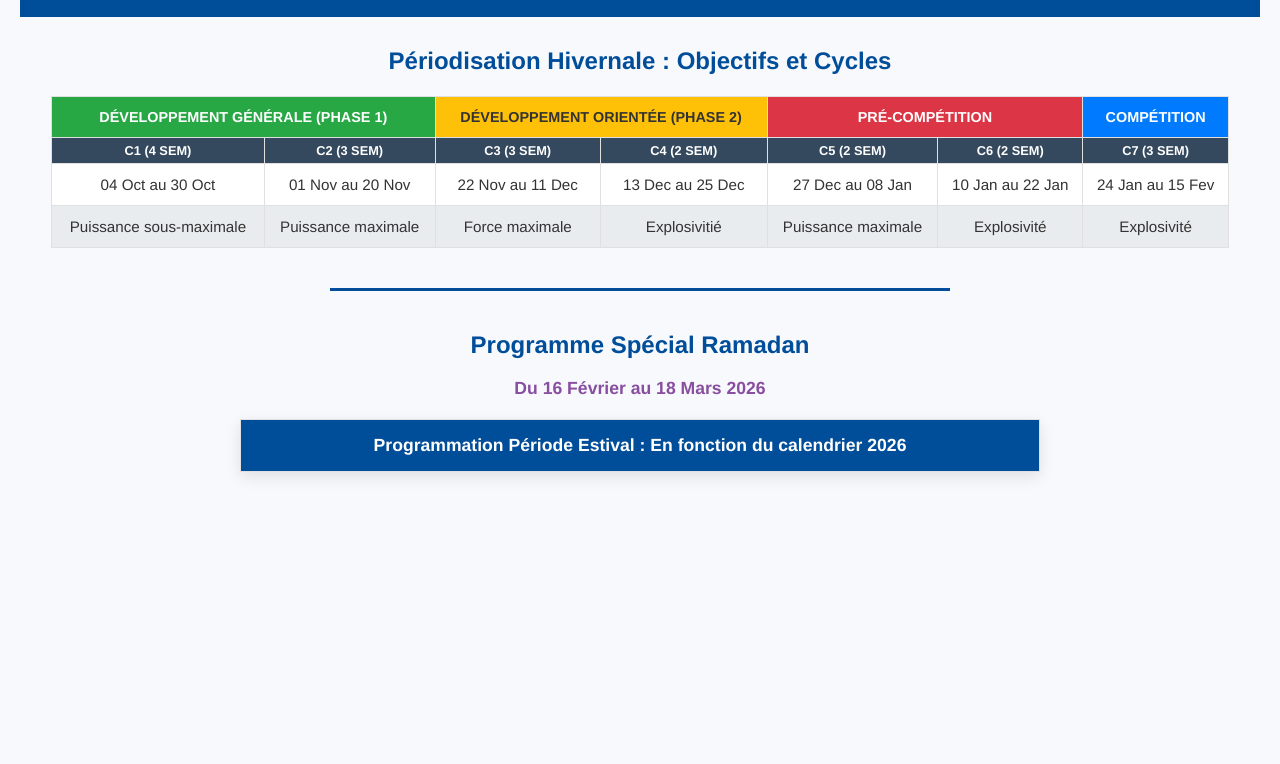
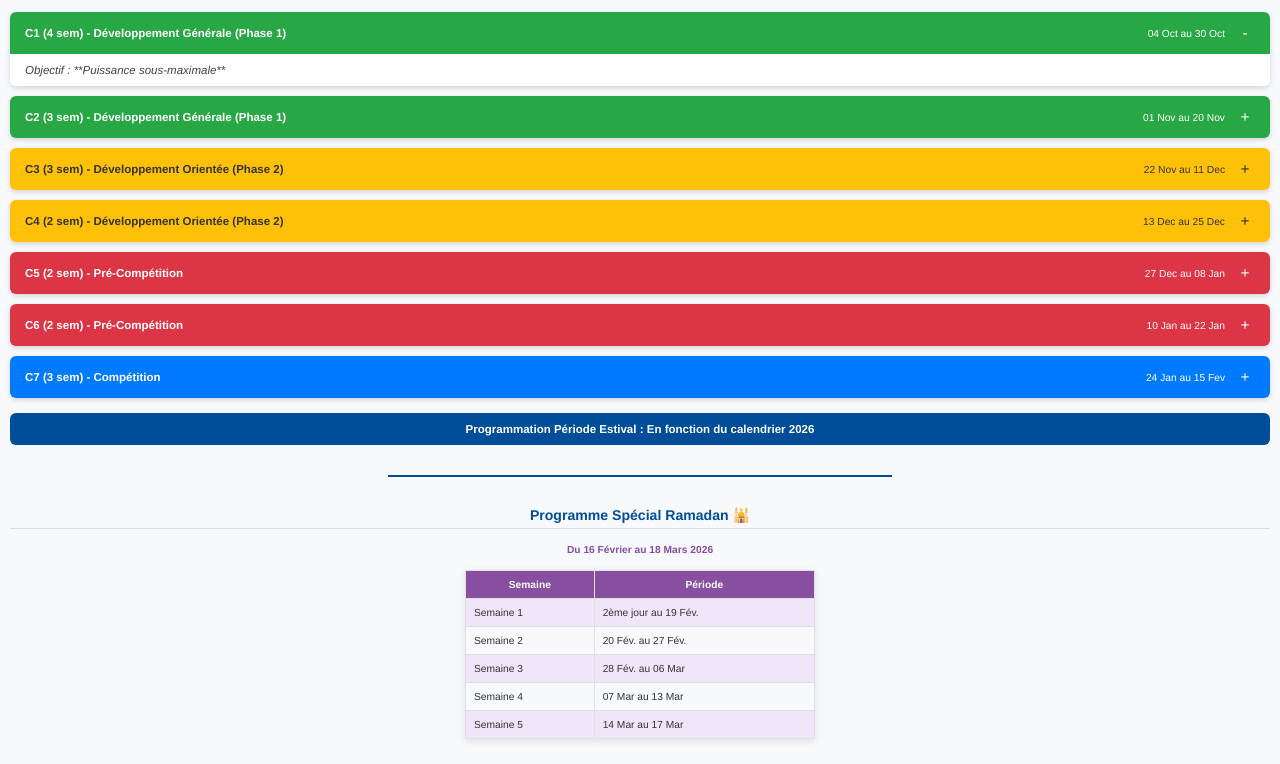
Before and after one commit to athledz/program26, a plain HTML site: page index.html in a window 1280 px wide. Shown: the part 101-865 px from the top of the page. Before the commit the page ends 800 px from the top, so only its background shows below. Drawn offline with Linux system fonts and the light colour scheme.

Commit message:
Add files via upload

```diff
--- a/index.html
+++ b/index.html
@@ -3,82 +3,161 @@
 <head>
     <meta charset="UTF-8">
     <meta name="viewport" content="width=device-width, initial-scale=1.0">
-    <title>Programme Général Hivernal et Spécial Ramadan (Responsive)</title>
+    <title>Programme Général Hivernal (Mobile Ready)</title>
     <link rel="stylesheet" href="styles.css">
 </head>
 <body>
 
     <header>
-        <h1>Programme Général  Période Hivernal 2026  </h1>
-         <p>(Oct. Nov. Déc. Jan. Fév.) 19 semaines, 95 Séances </p>
-
+        <h1>Programme Général Période Hivernal 2026</h1>
+        <p>(Oct. Nov. Déc. Jan. Fév.) 19 semaines, 95 Séances</p>
     </header>
 
     <section id="periode-hivernale">
         <h2>Périodisation Hivernale : Objectifs et Cycles</h2>
 
-        <div class="table-responsive-container">
-            <table class="programme-general">
-                <thead>
-                    <tr>
-                        <th colspan="2" class="phase-dev-gen">Développement Générale (Phase 1)</th>
-                        <th colspan="2" class="phase-dev-ori">Développement Orientée (Phase 2)</th>
-                        <th colspan="2" class="phase-pre-comp">Pré-Compétition</th>
-                        <th colspan="1" class="phase-comp">Compétition</th>
-                    </tr>
-                    <tr class="cycle-header">
-                        <th>C1 (4 sem)</th>
-                        <th>C2 (3 sem)</th>
-                        <th>C3 (3 sem)</th>
-                        <th>C4 (2 sem)</th>
-                        <th>C5 (2 sem)</th>
-                        <th>C6 (2 sem)</th>
-                        <th>C7 (3 sem)</th>
-                    </tr>
-                </thead>
-                <tbody>
-                    <tr class="period-row">
-                        <td>04 Oct au 30 Oct</td>
-                        <td>01 Nov au 20 Nov</td>
-                        <td>22 Nov au 11 Dec</td>
-                        <td>13 Dec au 25 Dec</td>
-                        <td>27 Dec au 08 Jan</td>
-                        <td>10 Jan au 22 Jan</td>
-                        <td>24 Jan au 15 Fev</td>
-                    </tr>
+        <div id="programme-cards">
 
-                    <tr class="objective-row">
-                        <td class="cycle-obj">Puissance sous-maximale</td>
-                        <td class="cycle-obj">Puissance maximale</td>
-                        <td class="cycle-obj">Force maximale</td>
-                        <td class="cycle-obj">Explosivitié</td>
-                        <td class="cycle-obj">Puissance maximale</td>
-                        <td class="cycle-obj">Explosivité</td>
-                        <td class="cycle-obj">Explosivité</td>
-                    </tr>
+            <div class="cycle-card phase-dev-gen">
+                <div class="card-header" onclick="toggleCard(this)">
+                    <span class="cycle-title">C1 (4 sem) - Développement Générale (Phase 1)</span>
+                    <span class="cycle-period">04 Oct au 30 Oct</span>
+                    <span class="toggle-icon">+</span>
+                </div>
+                <div class="card-content">
+                    <p class="objective">Objectif : **Puissance sous-maximale**</p>
+                </div>
+            </div>
 
+            <div class="cycle-card phase-dev-gen">
+                <div class="card-header" onclick="toggleCard(this)">
+                    <span class="cycle-title">C2 (3 sem) - Développement Générale (Phase 1)</span>
+                    <span class="cycle-period">01 Nov au 20 Nov</span>
+                    <span class="toggle-icon">+</span>
+                </div>
+                <div class="card-content">
+                    <p class="objective">Objectif : **Puissance maximale**</p>
+                </div>
+            </div>
 
-                </tbody>
-            </table>
+            <div class="cycle-card phase-dev-ori">
+                <div class="card-header" onclick="toggleCard(this)">
+                    <span class="cycle-title">C3 (3 sem) - Développement Orientée (Phase 2)</span>
+                    <span class="cycle-period">22 Nov au 11 Dec</span>
+                    <span class="toggle-icon">+</span>
+                </div>
+                <div class="card-content">
+                    <p class="objective">Objectif : **Force maximale**</p>
+                </div>
+            </div>
+
+            <div class="cycle-card phase-dev-ori">
+                <div class="card-header" onclick="toggleCard(this)">
+                    <span class="cycle-title">C4 (2 sem) - Développement Orientée (Phase 2)</span>
+                    <span class="cycle-period">13 Dec au 25 Dec</span>
+                    <span class="toggle-icon">+</span>
+                </div>
+                <div class="card-content">
+                    <p class="objective">Objectif : **Explosivitié**</p>
+                </div>
+            </div>
+
+            <div class="cycle-card phase-pre-comp">
+                <div class="card-header" onclick="toggleCard(this)">
+                    <span class="cycle-title">C5 (2 sem) - Pré-Compétition</span>
+                    <span class="cycle-period">27 Dec au 08 Jan</span>
+                    <span class="toggle-icon">+</span>
+                </div>
+                <div class="card-content">
+                    <p class="objective">Objectif : **Puissance maximale**</p>
+                </div>
+            </div>
+
+            <div class="cycle-card phase-pre-comp">
+                <div class="card-header" onclick="toggleCard(this)">
+                    <span class="cycle-title">C6 (2 sem) - Pré-Compétition</span>
+                    <span class="cycle-period">10 Jan au 22 Jan</span>
+                    <span class="toggle-icon">+</span>
+                </div>
+                <div class="card-content">
+                    <p class="objective">Objectif : **Explosivité**</p>
+                </div>
+            </div>
+
+            <div class="cycle-card phase-comp">
+                <div class="card-header" onclick="toggleCard(this)">
+                    <span class="cycle-title">C7 (3 sem) - Compétition</span>
+                    <span class="cycle-period">24 Jan au 15 Fev</span>
+                    <span class="toggle-icon">+</span>
+                </div>
+                <div class="card-content">
+                    <p class="objective">Objectif : **Explosivité**</p>
+                </div>
+            </div>
         </div>
+
+        <p class="phase-comp-est">
+            Programmation Période Estival : En fonction du calendrier 2026
+        </p>
     </section>
 
     <hr>
 
     <section id="programme-ramadan">
-        <h2>Programme Spécial Ramadan </h2>
+        <h2>Programme Spécial Ramadan 🕌</h2>
         <p class="ramadan-date">Du 16 Février au 18 Mars 2026</p>
 
-        <table class="programme-ramadan"> <thead>
-
+        <table class="programme-ramadan">
+            <thead>
+                <tr>
+                    <th>Semaine</th>
+                    <th>Période</th>
+                </tr>
             </thead>
-
-                        <td colspan="7" class="phase-comp-est">
-                            Programmation Période Estival : En fonction du calendrier 2026
-                        </td>
-                    </tr>
+            <tbody>
+                <tr><td>Semaine 1</td><td>2ème jour au 19 Fév.</td></tr>
+                <tr><td>Semaine 2</td><td>20 Fév. au 27 Fév.</td></tr>
+                <tr><td>Semaine 3</td><td>28 Fév. au 06 Mar</td></tr>
+                <tr><td>Semaine 4</td><td>07 Mar au 13 Mar</td></tr>
+                <tr><td>Semaine 5</td><td>14 Mar au 17 Mar</td></tr>
+            </tbody>
         </table>
     </section>
 
+    <script>
+        /**
+         * Bascule l'affichage (déplie/replie) du contenu d'une carte de cycle.
+         * @param {HTMLElement} headerElement - L'en-tête de la carte cliquée.
+         */
+        function toggleCard(headerElement) {
+            // Trouve le conteneur parent (la carte entière)
+            const card = headerElement.parentElement;
+            // Trouve le contenu de la carte à basculer
+            const content = headerElement.nextElementSibling;
+            // Trouve l'icône +/-
+            const icon = headerElement.querySelector('.toggle-icon');
+
+            // Bascule la classe 'active' sur la carte entière
+            card.classList.toggle('active');
+
+            // Bascule l'affichage du contenu
+            if (content.style.maxHeight) {
+                content.style.maxHeight = null;
+                icon.textContent = '+';
+            } else {
+                // Définit la hauteur à 'scrollHeight' pour que l'animation fonctionne
+                content.style.maxHeight = content.scrollHeight + "px";
+                icon.textContent = '-';
+            }
+        }
+
+        // Déploie la première carte par défaut au chargement
+        document.addEventListener('DOMContentLoaded', (event) => {
+            const firstHeader = document.querySelector('.cycle-card .card-header');
+            if (firstHeader) {
+                toggleCard(firstHeader);
+            }
+        });
+    </script>
 </body>
 </html>
--- a/styles.css
+++ b/styles.css
@@ -1,148 +1,149 @@
 body {
     font-family: 'Helvetica Neue', Arial, sans-serif;
     margin: 0;
-    padding: 20px;
+    padding: 10px;
     background-color: #f7f9fc;
     color: #333;
+    font-size: 0.8em; /* Base de la police */
 }
 
+/* --- En-têtes et général --- */
 header {
     text-align: center;
-    padding: 20px 0;
+    padding: 10px 0;
     background-color: #004d99;
     color: white;
-    margin-bottom: 30px;
+    margin-bottom: 15px;
 }
 
 header h1 {
     margin: 0;
-    font-size: 2.0em;
+    font-size: 1.2em;
 }
 
 header p {
-    font-size: 0.9em;
-    margin: 5px 0 0;
+    font-size: 0.7em;
+    margin: 3px 0 0;
 }
 
 h2 {
     text-align: center;
     color: #004d99;
-    margin-top: 5px;
-    margin-bottom: 5px;
-
-    padding-bottom: 1px;
+    margin-top: 15px;
+    margin-bottom: 15px;
+    border-bottom: 1px solid #ddd;
+    padding-bottom: 5px;
+    font-size: 1.1em;
 }
 
-/* --- Responsive Table Container (Key for Responsiveness) --- */
-.table-responsive-container {
-    overflow-x: auto; /* Permet le défilement horizontal sur les petits écrans */
-    margin: 20px auto;
-    width: 95%;
-    max-width: 1200px;
+/* --- Styles des Cartes de Cycle --- */
+#programme-cards {
+    display: flex;
+    flex-direction: column;
+    gap: 10px;
 }
 
-/* --- Styles de Tableau Généraux --- */
-
-table {
-    width: 100%;
-    border-collapse: collapse;
-    box-shadow: 0 5px 15px rgba(0, 0, 0, 0.1);
-    background-color: white;
-    /* Pour le tableau général, on assure qu'il a une largeur minimale pour forcer le scroll */
-    min-width: 800px;
-    margin: 0; /* Géré par le conteneur responsive */
+.cycle-card {
+    border-radius: 6px;
+    overflow: hidden;
+    box-shadow: 0 2px 5px rgba(0, 0, 0, 0.15);
+    transition: all 0.3s ease;
 }
 
-.programme-ramadan {
-    max-width: 400px;
-    margin: 20px auto; /* Rétablit la marge pour le petit tableau */
-    box-shadow: 0 5px 15px rgba(0, 0, 0, 0.1);
+.card-header {
+    display: flex;
+    justify-content: space-between;
+    align-items: center;
+    padding: 12px 15px;
+    color: white;
+    cursor: pointer;
 }
 
-th, td {
-    padding: 12px 5px;
-    border: 1px solid #e0e0e0;
-    text-align: center;
-    vertical-align: middle;
-    font-size: 0.95em;
-}
-
-thead th {
-    color: white;
+.cycle-title {
     font-weight: bold;
-    text-transform: uppercase;
+    flex-grow: 1;
+    text-align: left;
     font-size: 0.9em;
 }
 
-/* --- Couleurs des Phases Hivernales (En-têtes) --- */
-.phase-dev-gen { background-color: #28a745; }
-.phase-dev-ori { background-color: #ffc107; color: #333; }
-.phase-pre-comp { background-color: #dc3545; }
-.phase-comp { background-color: #007bff; }
-
-/* Styles pour la ligne des cycles (C1, C2...) */
-.cycle-header th {
-    background-color: #34495e;
+.cycle-period {
     font-size: 0.8em;
-    padding: 05px 5px;
+    padding-left: 10px;
 }
 
-/* Styles des objectifs */
-.objective-row .cycle-obj {
-    background-color: #e9ecef;
-    font-weight: 50;
-    height: 10px;
+.toggle-icon {
+    font-size: 1.2em;
+    width: 20px;
+    text-align: center;
+    margin-left: 10px;
 }
 
-/* Styles pour la Programmation Estivale */
+.card-content {
+    background-color: #fefefe;
+    max-height: 0; /* Important pour l'animation JS */
+    overflow: hidden;
+    transition: max-height 0.4s ease-out;
+}
+
+.card-content .objective {
+    padding: 10px 15px;
+    font-style: italic;
+    color: #444;
+    margin: 0;
+    font-size: 0.9em;
+}
+
+/* --- Couleurs des Phases --- */
+.phase-dev-gen .card-header { background-color: #28a745; }
+.phase-dev-ori .card-header { background-color: #ffc107; color: #333; }
+.phase-pre-comp .card-header { background-color: #dc3545; }
+.phase-comp .card-header { background-color: #007bff; }
+
 .phase-comp-est {
     background-color: #004d99;
     color: white;
     font-weight: bold;
-    padding: 15px;
-    font-size: 1.1em;
+    padding: 10px;
+    text-align: center;
+    border-radius: 6px;
+    margin-top: 15px;
+    font-size: 0.9em;
 }
 
-/* --- Styles du Programme Ramadan --- */
-.ramadan-date {
-    text-align: center;
-    font-weight: bold;
-    color: #884EA0;
-    font-size: 1.1em;
+/* --- Programme Ramadan (Tableau standard car petit) --- */
+.programme-ramadan {
+    width: 90%;
+    max-width: 350px;
+    margin: 15px auto;
+    border-collapse: collapse;
+    box-shadow: 0 2px 8px rgba(0, 0, 0, 0.1);
 }
 
-.programme-ramadan thead th {
+.programme-ramadan th, .programme-ramadan td {
+    padding: 8px;
+    border: 1px solid #e0e0e0;
+    font-size: 0.8em;
+}
+
+.programme-ramadan th {
     background-color: #884EA0;
+    color: white;
 }
 
 .programme-ramadan tbody tr:nth-child(odd) {
     background-color: #f0e6fa;
 }
 
+.ramadan-date {
+    font-weight: bold;
+    color: #884EA0;
+    text-align: center;
+    font-size: 0.8em;
+}
+
 hr {
     border: none;
-    border-top: 3px solid #004d99;
-    width: 50%;
-    margin: 40px auto;
+    border-top: 2px solid #004d99;
+    width: 40%;
+    margin: 30px auto;
 }
-
-/* --- Media Query pour Optimisation Mobile --- */
-@media screen and (max-width: 768px) {
-    body {
-        padding: 10px;
-    }
-
-    header h1 {
-        font-size: 1.6em;
-    }
-
-    header p {
-        font-size: 0.9em;
-    }
-
-    /* Réduit la taille du texte et le padding dans les cellules pour gagner de la place */
-    th, td {
-        padding: 8px 3px;
-        font-size: 0.8em;
-    }
-}
```
